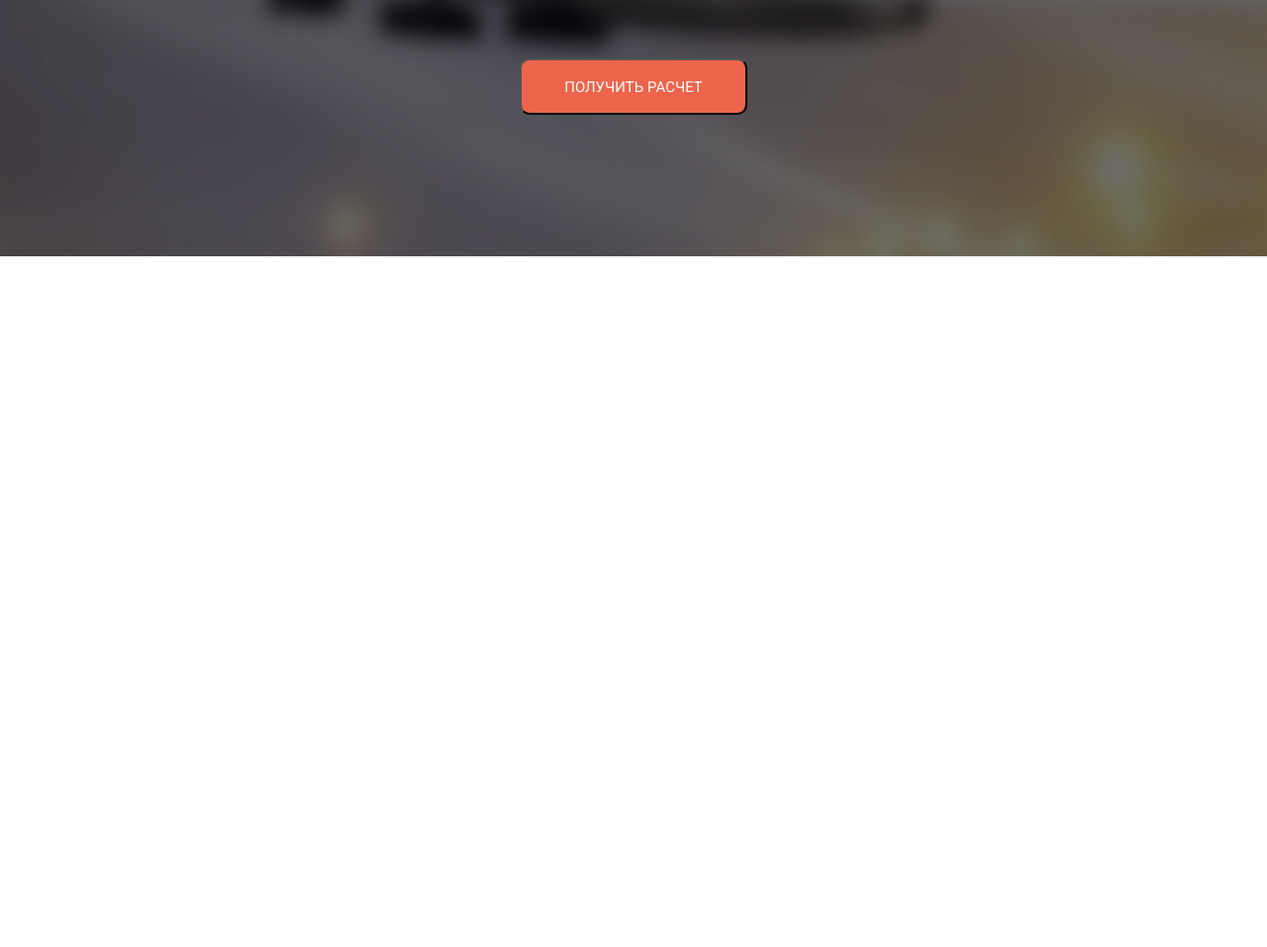
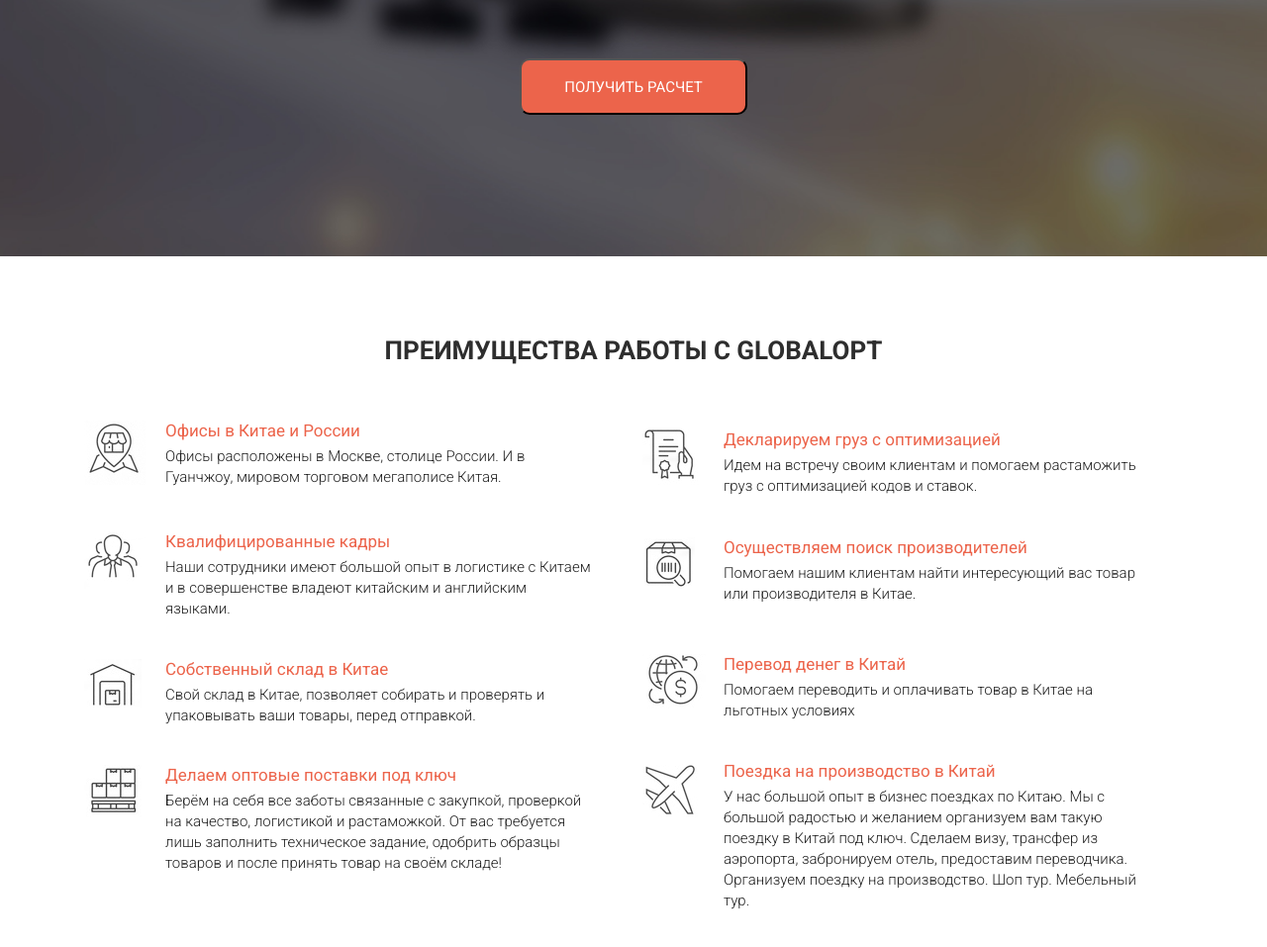
Before and after one commit to ValeraKarimov/global-opt.info, a website: page src/index.html in a window 1280 px wide. Shown: the part 549-1506 px from the top of the page at 99% size. Before the commit the page ends 808 px from the top, so only its background shows below. Drawn offline with Linux system fonts and the light colour scheme.

Commit message:
add advantages section

```diff
--- a/src/index.html
+++ b/src/index.html
@@ -62,6 +62,113 @@
       </div>
    </section>
 
+   <section class="advantages">
+      <div class="container">
+         <h2 class="title">Преимущества работы с GlobalOpt</h2>
+         <div class="advantages__wrapper">
+
+
+            <div class="advantages_block">
+               <div class="advantages_icon">
+                   <img src="icons/2_1_icon.png" alt="advantages">
+               </div>
+               <div class="advantages_descr">
+                   <div class="advantages_subtitle">Офисы в Китае и России</div>
+                   <div class="advantages_text">
+
+                     Офисы расположены в Москве, столице России.  И в Гуанчжоу, мировом торговом мегаполисе Китая.
+                   </div>
+               </div>
+            </div>
+
+            <div class="advantages_block">
+               <div class="advantages_icon">
+                  <img src="icons/2_2_icon.png" alt="advantages">
+               </div>
+               <div class="advantages_descr">
+                  <div class="advantages_subtitle">Декларируем груз с оптимизацией</div>
+                  <div class="advantages_text">
+                        Идем на встречу своим клиентам и помогаем растаможить груз с оптимизацией кодов и ставок.
+                  </div>
+               </div>
+            </div>
+
+            <div class="advantages_block">
+               <div class="advantages_icon">
+                  <img src="icons/2_3_icon.png" alt="advantages">
+               </div>
+               <div class="advantages_descr">
+                  <div class="advantages_subtitle">Квалифицированные кадры</div>
+                  <div class="advantages_text">
+                     Наши сотрудники имеют большой опыт в логистике с Китаем и в совершенстве владеют китайским и английским языками.
+                  </div>
+               </div>
+            </div>
+
+            <div class="advantages_block">
+               <div class="advantages_icon">
+                  <img src="icons/2_4_icon.png" alt="advantages">
+               </div>
+               <div class="advantages_descr">
+                  <div class="advantages_subtitle">Осуществляем поиск производителей</div>
+                  <div class="advantages_text">
+                     Помогаем нашим клиентам найти интересующий вас товар или производителя в Китае.
+                  </div>
+               </div>
+            </div>
+
+            <div class="advantages_block">
+               <div class="advantages_icon">
+                  <img src="icons/2_5_icon.png" alt="advantages">
+               </div>
+               <div class="advantages_descr">
+                  <div class="advantages_subtitle">Собственный склад в Китае</div>
+                  <div class="advantages_text">
+                     Свой склад в Китае, позволяет собирать и проверять и упаковывать  ваши товары, перед отправкой.
+                  </div>
+               </div>
+            </div>
+
+            <div class="advantages_block">
+               <div class="advantages_icon">
+                  <img src="icons/2_6_icon.png" alt="advantages">
+               </div>
+               <div class="advantages_descr">
+                  <div class="advantages_subtitle">Перевод денег в Китай</div>
+                  <div class="advantages_text">
+                     Помогаем переводить и оплачивать товар в Китае на льготных условиях
+                  </div>
+               </div>
+            </div>
+
+            <div class="advantages_block">
+               <div class="advantages_icon">
+                  <img src="icons/2_7_icon.png" alt="advantages">
+               </div>
+               <div class="advantages_descr">
+                  <div class="advantages_subtitle">Делаем оптовые поставки под ключ</div>
+                  <div class="advantages_text">
+                     Берём на себя все заботы связанные с  закупкой, проверкой на качество, логистикой и растаможкой. От вас требуется лишь заполнить техническое задание, одобрить  образцы товаров и после принять товар на своём складе!
+                  </div>
+               </div>
+            </div>
+
+            <div class="advantages_block">
+               <div class="advantages_icon">
+                  <img src="icons/2_8_icon.png" alt="advantages">
+               </div>
+               <div class="advantages_descr">
+                  <div class="advantages_subtitle">Поездка на производство в Китай</div>
+                  <div class="advantages_text">
+                     У нас большой опыт в бизнес поездках по Китаю. Мы с большой радостью и желанием организуем вам такую поездку в Китай под ключ. Сделаем визу, трансфер из аэропорта, забронируем отель, предоставим переводчика. Организуем поездку на производство. Шоп тур. Мебельный тур.
+                  </div>
+               </div>
+            </div>
+
+         </div>
+      </div>
+   </section>
+
    <script src="js/script.js"></script>
 </body>
 </html>
--- /dev/null
+++ b/src/sass/blocks/_advantages.scss
@@ -0,0 +1,41 @@
+.advantages {
+    padding: 58px 0 51px 0;
+    &_wrapper {
+        margin-top: 65px;
+        justify-content: space-between;
+    }
+    &_block {
+        width: 560px;
+        display: inline-flex;
+        flex-direction: row;
+		justify-content: flex-start;
+		align-items: flex-start;
+        margin-top: 35px;
+        margin-right: 0;
+    }
+    &_descr {
+        margin-left: 20px;
+        width: 343px;
+    }
+
+	&_subtitle {
+        line-height: 21px;
+		color: $main-color;
+		font-size: 17px;
+		font-weight: 400;
+    }
+	&_text {
+        width: 432px;
+        margin-top: 5px;
+        color: #202020;
+		font-size: 15px;
+		font-weight: 300;
+		line-height: 21px;
+    }
+    &_icon {
+        padding-top: 0;
+        padding-left: 15px;
+        width: 62px;
+        height: 58px;
+    }
+}
--- /dev/null
+++ b/src/sass/blocks/_titles.scss
@@ -0,0 +1,7 @@
+.title {
+   color: #2e2e2e;
+   font-size: 26px;
+   font-weight: bold;
+   text-align: center;
+   text-transform: uppercase;
+}
--- a/src/sass/style.scss
+++ b/src/sass/style.scss
@@ -15,3 +15,5 @@ body {
 
 @import 'blocks/buttons';
 @import 'blocks/promo';
+@import 'blocks/titles';
+@import 'blocks/advantages';
```
Also changed, not shown: src/css/style.min.css.
